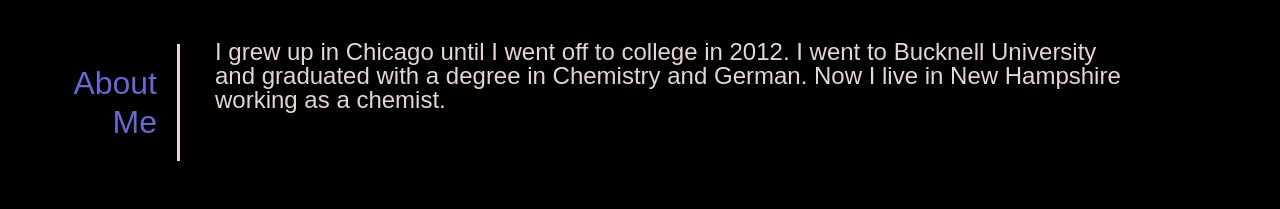
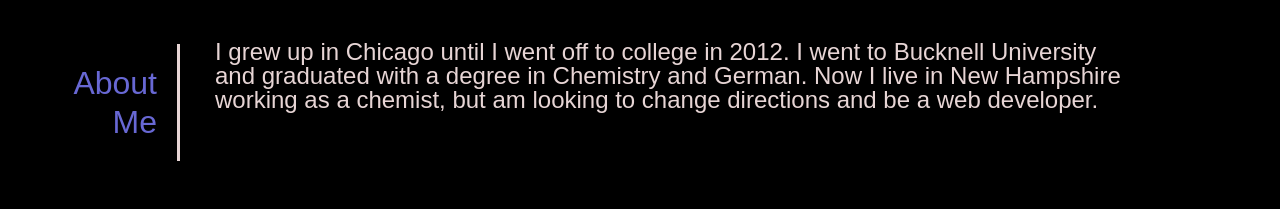
Before and after one commit to kashelton17/07-hw-portfolio-update, a plain HTML site: page index.html in a window 1280 px wide. Shown: the part 584-793 px from the top of the page. Drawn offline with nearby package versions, Linux system fonts and the light colour scheme.

Commit message:
updating about me paragraph

```diff
--- a/index.html
+++ b/index.html
@@ -63,7 +63,7 @@
         <!-- about me section -->
         <section class='content one' id='about-me'>
             <h2>About Me</h2>
-            <p class='subcontent'>I grew up in Chicago until I went off to college in 2012. I went to Bucknell University and graduated with a degree in Chemistry and German. Now I live in New Hampshire working as a chemist.
+            <p class='subcontent'>I grew up in Chicago until I went off to college in 2012. I went to Bucknell University and graduated with a degree in Chemistry and German. Now I live in New Hampshire working as a chemist, but am looking to change directions and be a web developer.
             </p>
         </section>
         <!-- work section containing links to my work (will update as I create more work) -->
```
